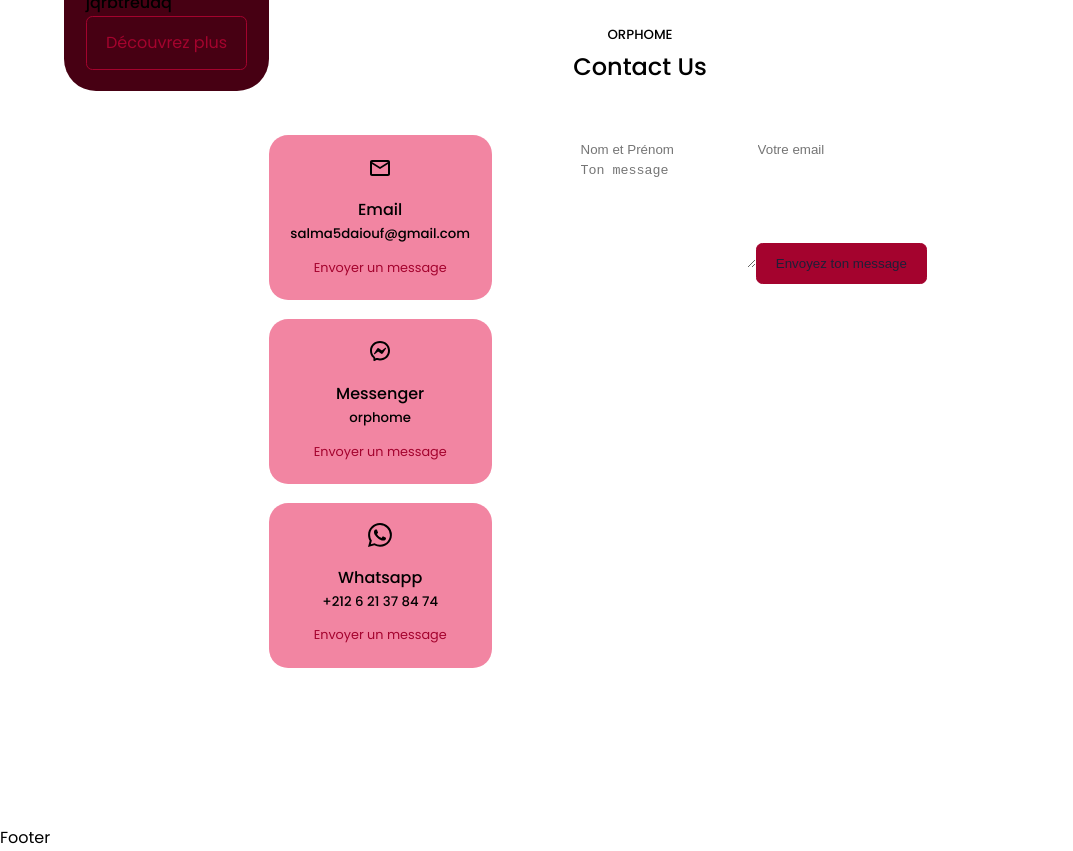
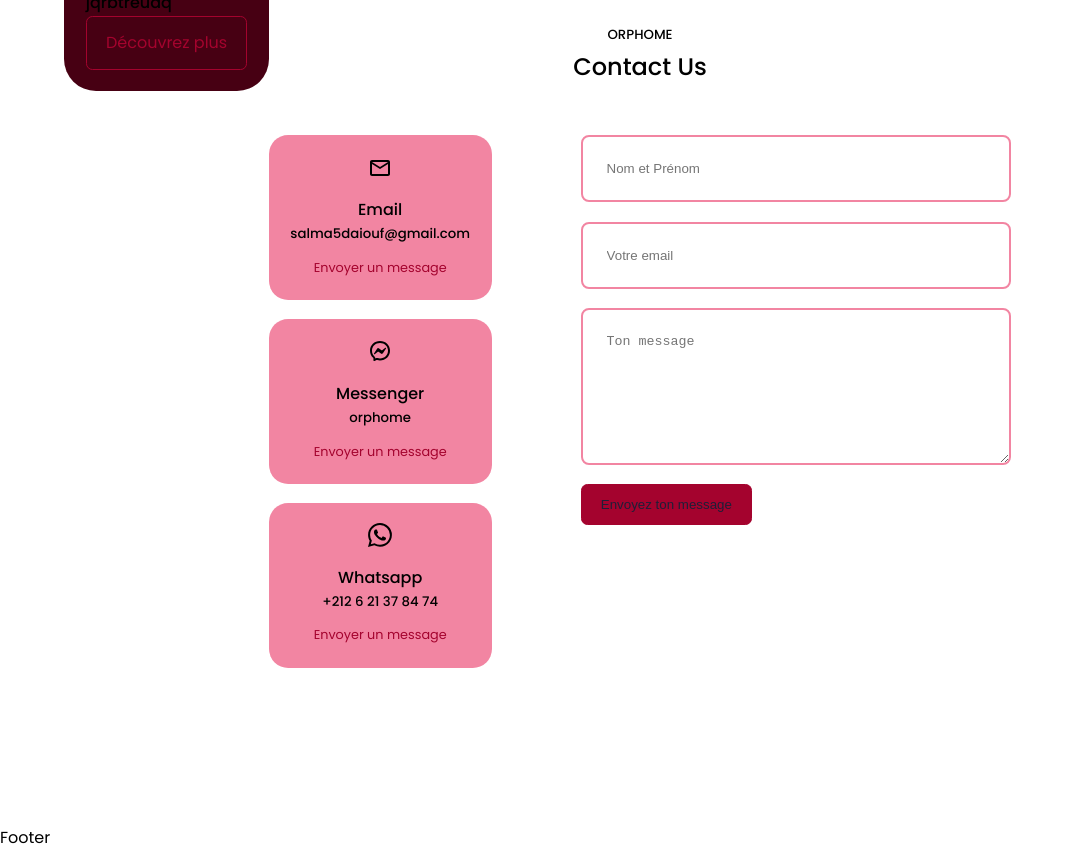
Before and after one commit to jadwa55/Orpholinat-frontEnd, a React (Create React App) app in the folder frontend/: page / in a window 1280 px wide. Shown: the part 2760-3611 px from the top of the page, without its empty margins (0-1073 px from the left). Built offline with nearby package versions, Linux system fonts and the light colour scheme.

Commit message:
add contact Form

```diff
--- a/frontend/src/components/contact/contact.css
+++ b/frontend/src/components/contact/contact.css
@@ -35,3 +35,21 @@
     display: inline-block;
     font-size: 0.8rem;
 }
+
+/* ===================================== FORM ======================================= */
+
+form {
+    display: flex;
+    flex-direction: column;
+    gap: 1.2rem;
+}
+
+input, textarea {
+    width: 100%;
+    padding: 1.5rem;
+    border-radius: 0.5rem;
+    /* background: transparent; */
+    border: 2px solid var(--color-primay-variant);
+    /* resize: none; */
+    /* color: var(--color-white); */
+}
```
